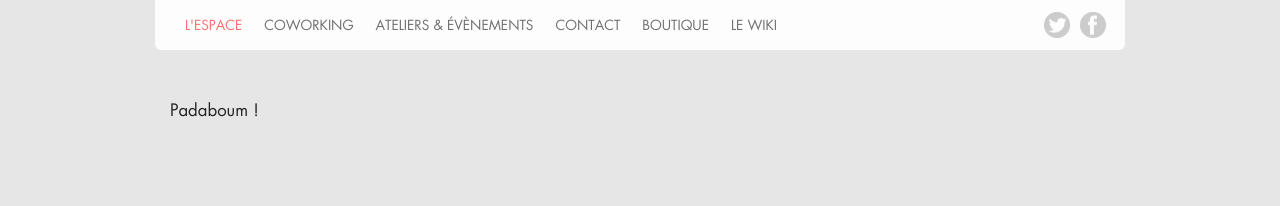
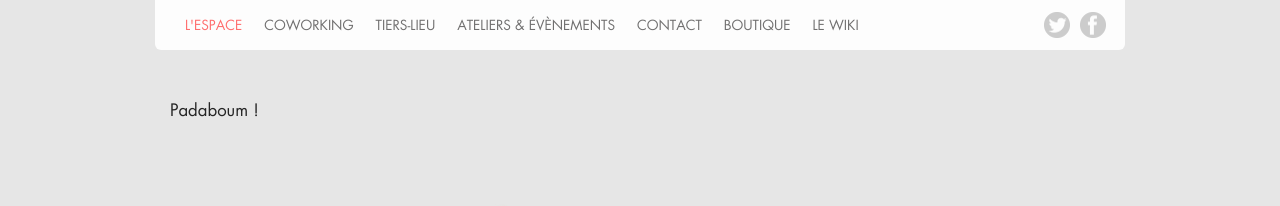
Before and after one commit to la-coroutine/la-coroutine.github.io, a Jekyll site: the page built from about.html, in a window 1280 px wide. Shown: the top 206 px of the page. Built offline with Jekyll 4.4.1, drawn with Linux system fonts in a browser that asks for light colours.

Commit message:
Update header.html

```diff
--- a/_includes/header.html
+++ b/_includes/header.html
@@ -2,6 +2,7 @@
             <ul>
                 <li class="active"><a href="/#espace">L'espace</a></li>
                 <li><a href="/#coworking">Coworking</a></li>
+                <li><a href="/#events">Tiers-lieu</a></li>
                 <li><a href="/#events">Ateliers &amp; Évènements</a></li>
                 <li><a href="/#contact">Contact</a></li>
                 <li><a href="http://boutique.lacoroutine.org">Boutique</a></li>
```
